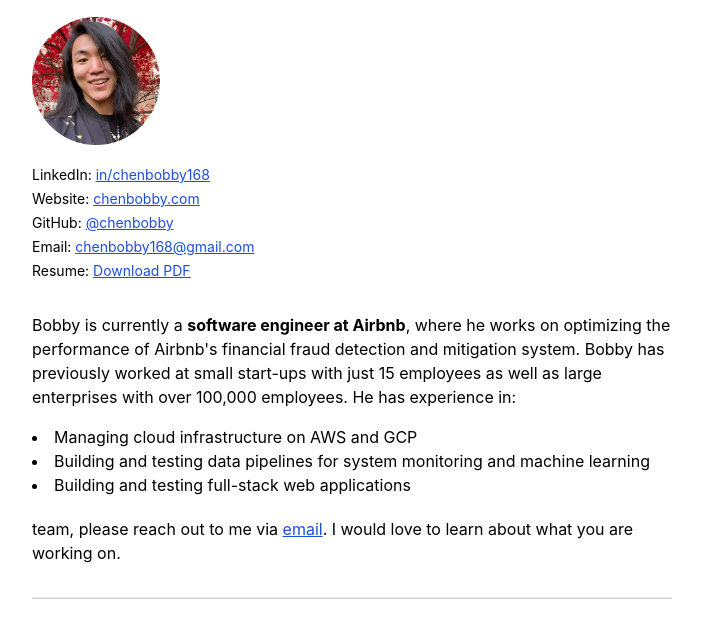
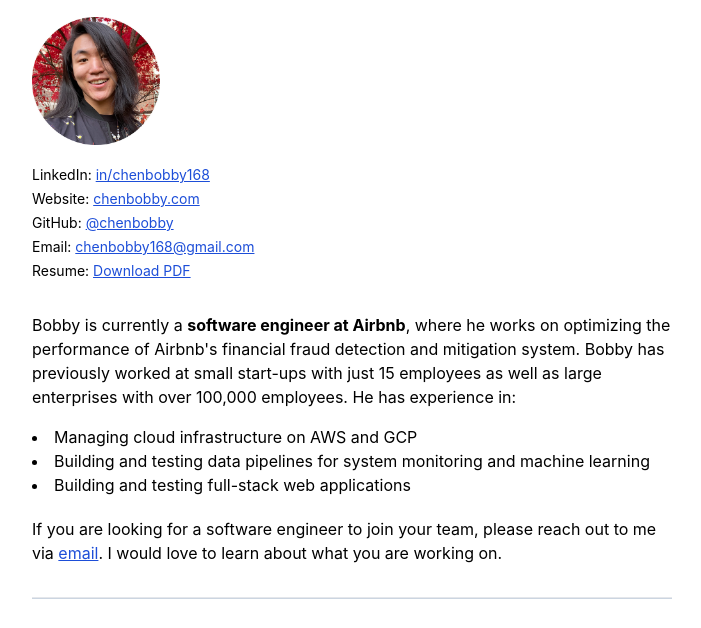
Before and after one commit to chenbobby/chenbobby.com, a plain HTML site: page index.html in a window 1280 px wide. Shown: the part 127-755 px from the top of the page, without its empty margins (288-989 px from the left). Drawn offline with nearby package versions, Linux system fonts and the light colour scheme; a web font is replaced by a local one.

Commit message:
Fix typo

```diff
--- a/index.html
+++ b/index.html
@@ -59,10 +59,9 @@
         </li>
       </ul>
       <p class="mt-5">
-        team, please
-        reach out to me via <a href="mailto:chenbobby168@gmail.com"
-          class="text-blue-700 underline">email</a>. I would love to learn about what you are
-        working on.
+        If you are looking for a software engineer to join your team, please reach out to me via <a
+          href="mailto:chenbobby168@gmail.com" class="text-blue-700 underline">email</a>. I would
+        love to learn about what you are working on.
       </p>
       <hr class="mt-8 h-0.5 bg-slate-300" />
       <div class="mt-8">
```
